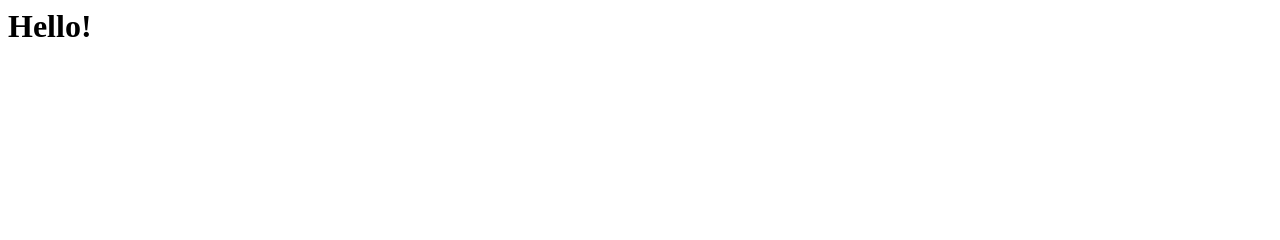
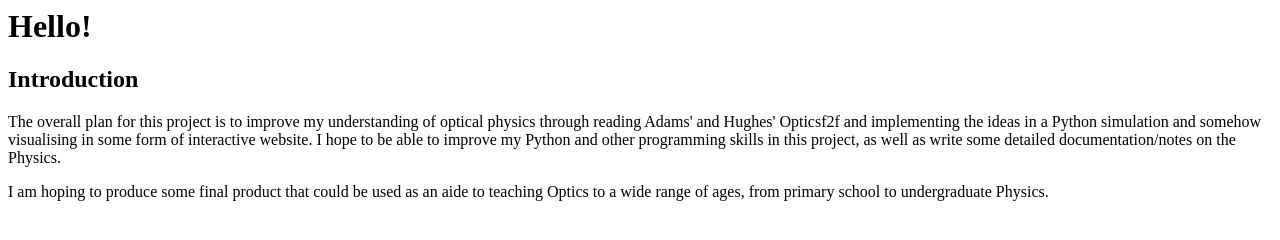
Before and after one commit to AElwood119/PyOptics, a plain HTML site: page index.html in a window 1280 px wide. Drawn offline with Linux system fonts and the light colour scheme.

Commit message:
updated index.html to include more description

```diff
--- a/index.html
+++ b/index.html
@@ -1 +1,9 @@
 <h1>Hello!</h1>
+
+<h2>Introduction</h2>
+
+<p>The overall plan for this project is to improve my understanding of optical physics through reading Adams' and Hughes' Opticsf2f and implementing the ideas in a Python simulation
+    and somehow visualising in some form of interactive website. I hope to be able to improve my Python and other programming skills in this project, as well as write some detailed
+    documentation/notes on the Physics.</p>
+
+<p>I am hoping to produce some final product that could be used as an aide to teaching Optics to a wide range of ages, from primary school to undergraduate Physics.</p>
```
